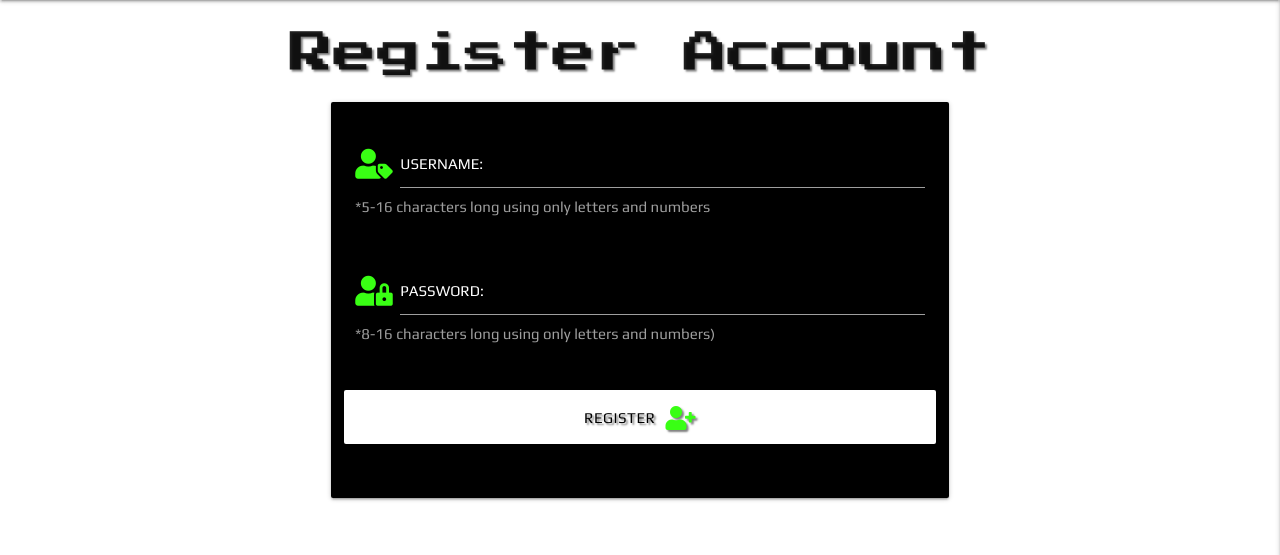
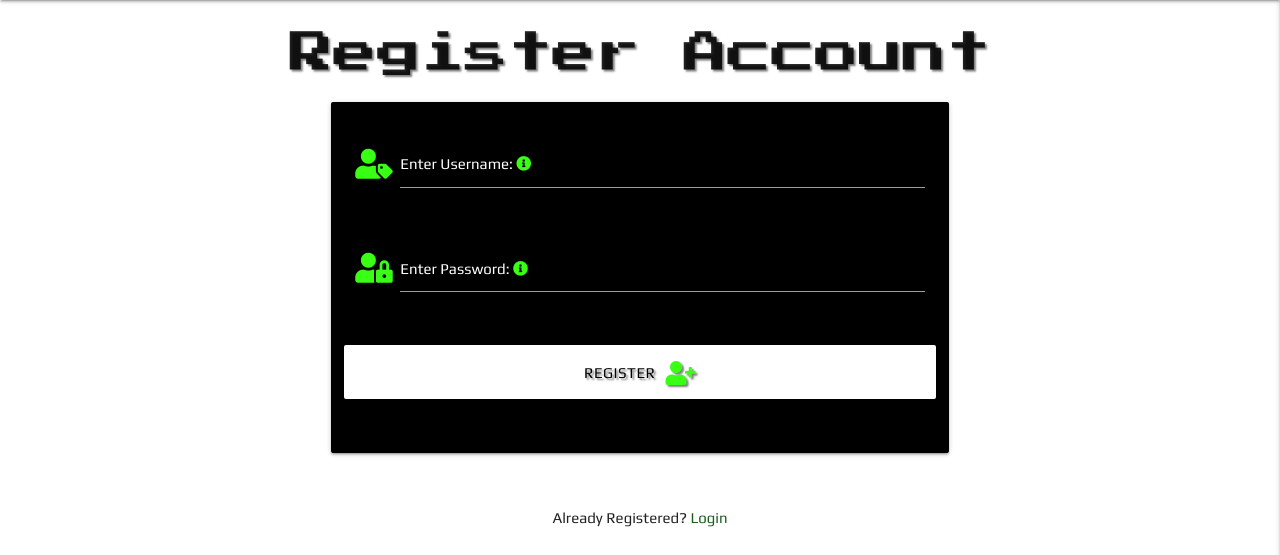
Before and after one commit to Code-Institute-Submissions/Gazroh87-vg-reviews_AprResubb, a Flask app: page /register in a window 1280 px wide. Shown: the part 117-672 px from the top of the page. Run offline with Flask 2, Linux system fonts and the light colour scheme; some libraries are stand-ins or nearby versions.

Commit message:
Updated registration form with tooltips

```diff
--- a/templates/register.html
+++ b/templates/register.html
@@ -12,8 +12,12 @@
                     <i class="fas fa-user-tag prefix"></i>
                     <input id="username" name="username" type="text" minlength="5" maxlength="16"
                         pattern="^[a-zA-Z0-9]{5,16}$" class="validate" required>
-                    <label for="username">USERNAME:</label>
-                    <span>*5-16 characters long using only letters and numbers</span>
+                    <label for="username">Enter Username:
+                    <i class="fas fa-info-circle tooltipped"
+                        data-position="top"
+                        data-tooltip="Username must be 5 to 16 characters long and contain only letters and numbers.">
+                    </i>
+                    </label>
                 </div>
             </div>
             <!-- password -->
@@ -22,8 +26,12 @@
                     <i class="fas fa-user-lock prefix"></i>
                     <input id="password" name="password" type="password" minlength="8" maxlength="16"
                         pattern="^[a-zA-Z0-9]{8,16}$" class="validate" required>
-                    <label for="password">PASSWORD:</label>
-                    <span>*8-16 characters long using only letters and numbers)</span>
+                    <label for="password">Enter Password:
+                    <i class="fas fa-info-circle tooltipped"
+                        data-position="top"
+                        data-tooltip="Password must be 8 to 16 characters long and contain only letters and numbers.">
+                    </i>
+                    </label>
                 </div>
             </div>
             <!-- register -->
```
